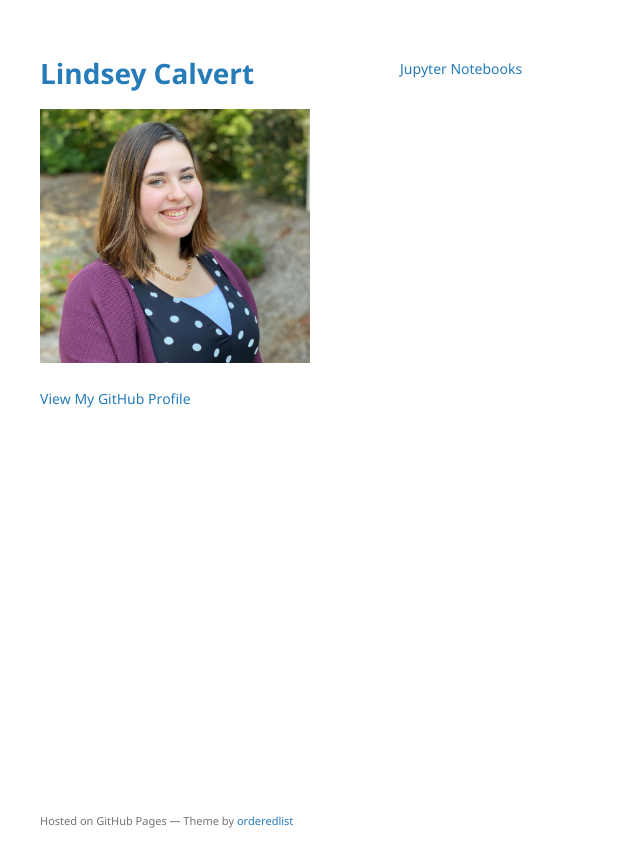
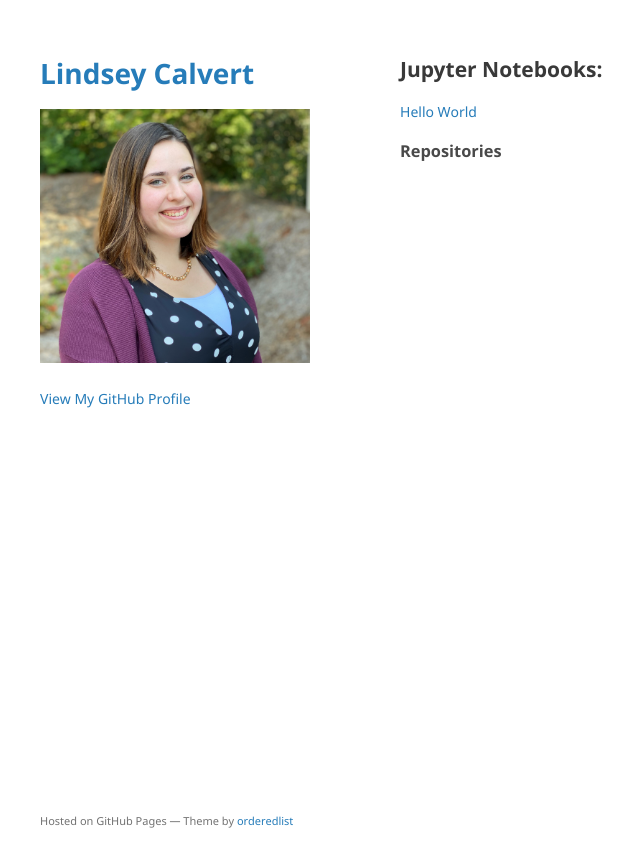
Before and after one commit to lindsey-calvert/lindsey-calvert.github.io, a Jekyll site: the page built from index.md, in a window 1280 px wide. Shown: the top 867 px of the page, without its empty margins (170-810 px from the left). Built offline with Jekyll 4.4.1, drawn with Linux system fonts in a browser that asks for light colours; our own code applies the rules of GitHub Pages for plain Markdown files; the repository's description, which GitHub fills in, is left out.

Commit message:
Update index.md

```diff
--- a/index.md
+++ b/index.md
@@ -3,4 +3,9 @@ title: Lindsey Calvert
 description: Graduate student at The College of William & Mary
 logo: [My Picture](/pics/Headshot.jpg)
 ---
-[Jupyter Notebooks](/HelloWorld)
+
+## Jupyter Notebooks:
+
+[Hello World](/HelloWorld)
+
+### Repositories
```
